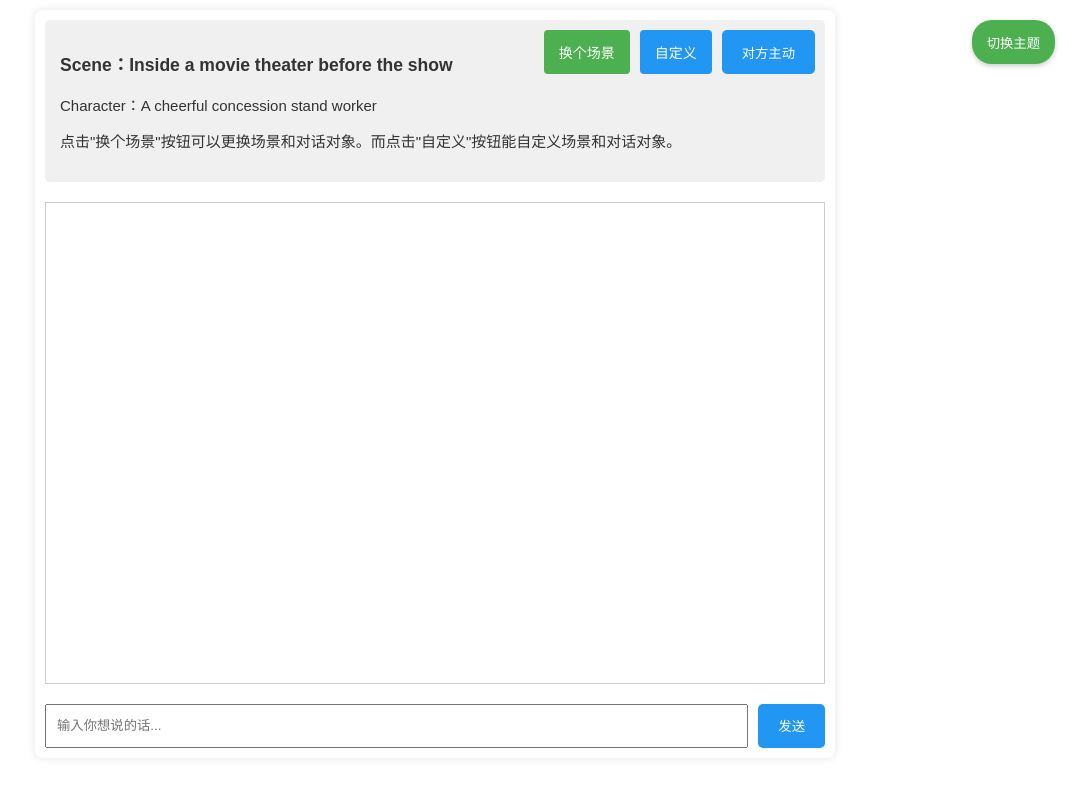
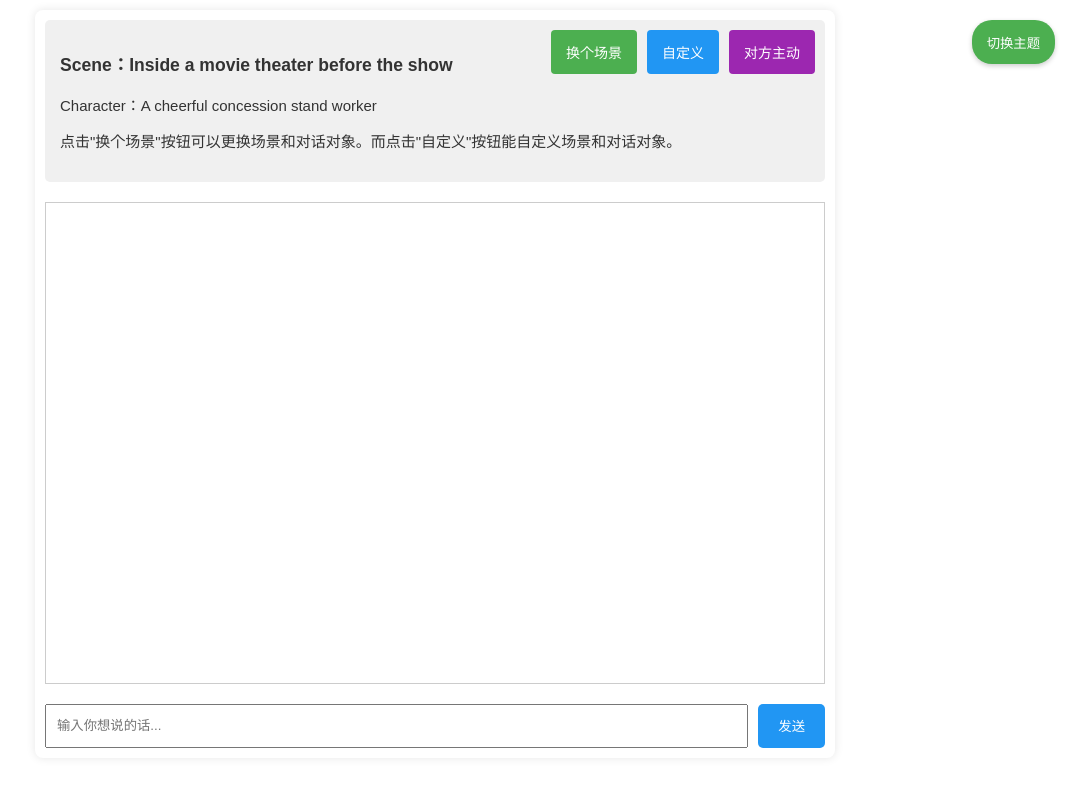
Before and after one commit to Passerby325/talk, a plain HTML site: page index.html in a window 1280 px wide. Shown: the whole page, without its empty margins (205-1280 px from the left). Drawn offline with Linux system fonts and the light colour scheme.

Commit message:
Update styles.css

```diff
--- a/styles.css
+++ b/styles.css
@@ -84,6 +84,21 @@ body {
 
 .refresh-button:hover {
     background: #45a049;
+}
+
+.proactive-button {
+    background: #9c27b0;
+    padding: 8px 15px;
+    font-size: 14px;
+    border-radius: 4px;
+    border: none;
+    color: white;
+    cursor: pointer;
+    transition: background-color 0.3s;
+}
+
+.proactive-button:hover {
+    background: #7b1fa2;
 }
 
 .conversation {
```
